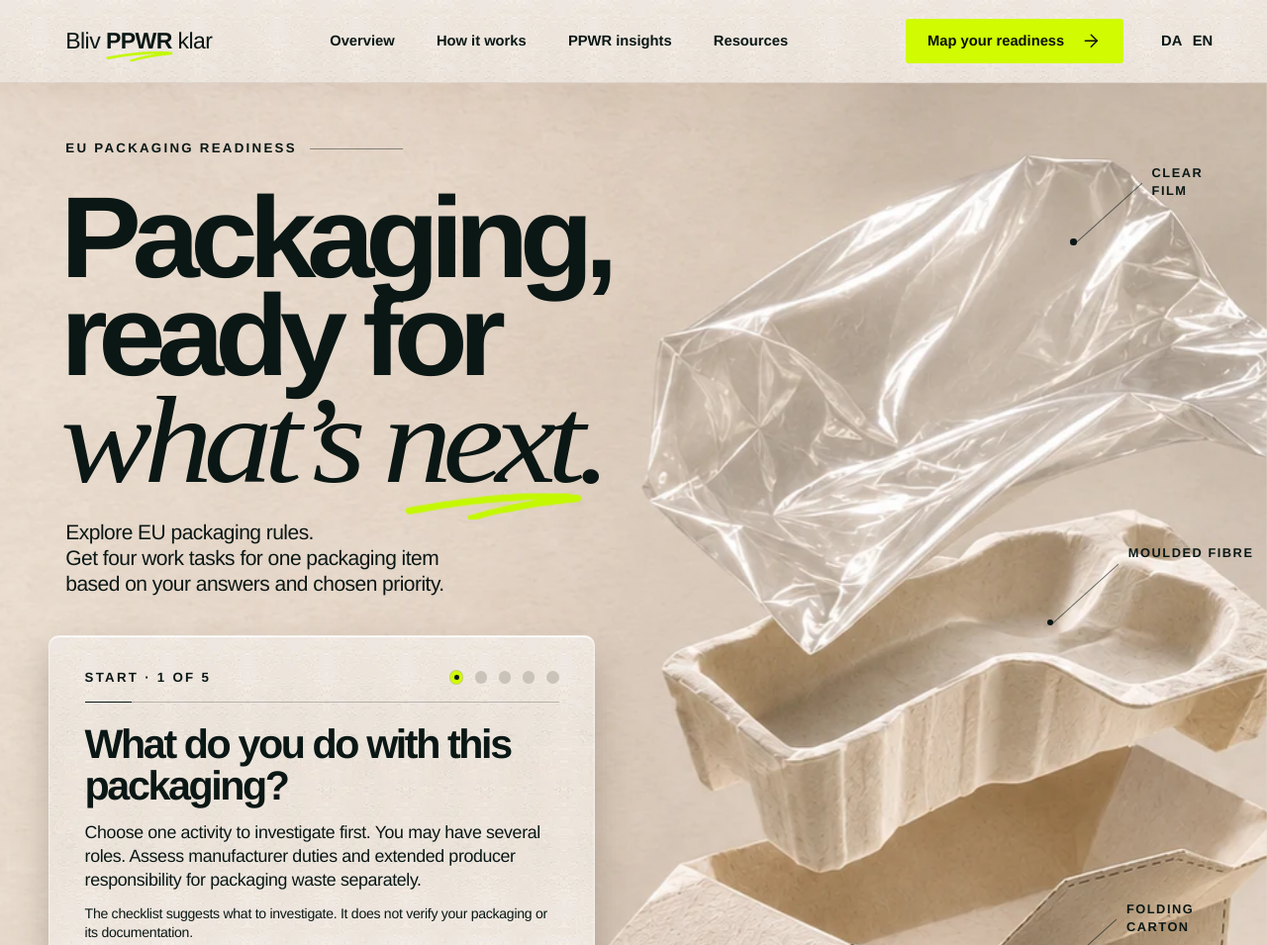
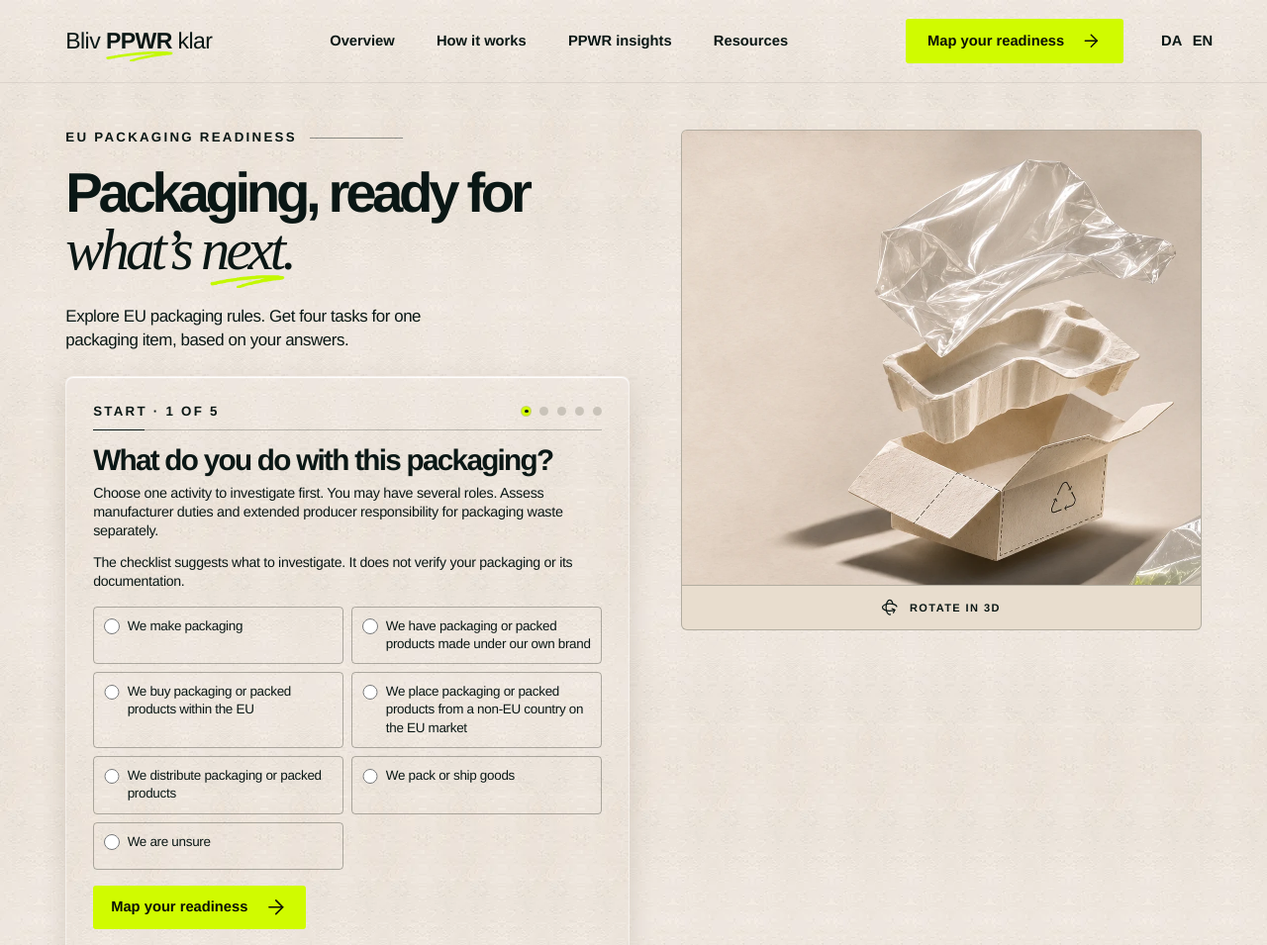
Before and after one commit to Brandsurface/Bliv-ppwr-klar, a plain HTML site: page index.html in a window 1280 px wide. Shown: the top 955 px of the page at 99% size. Drawn offline with Linux system fonts and the light colour scheme.

Commit message:
Gør forsiden mere kompakt på desktop (#21)

```diff
--- a/index.html
+++ b/index.html
@@ -5,7 +5,8 @@
   <meta name="viewport" content="width=device-width,initial-scale=1">
   <meta name="theme-color" content="#eee6da">
   <!-- SEO -->
-  <link rel="preload" as="image" href="/assets/hero.webp" imagesrcset="/assets/hero-mobile.webp 760w, /assets/hero.webp 1308w" imagesizes="100vw" fetchpriority="high">
+  <link rel="preload" as="image" href="/assets/hero.webp" media="not all and (max-width: 720px)" fetchpriority="high">
+  <link rel="preload" as="image" href="/assets/hero-mobile.webp" media="(max-width: 720px)" fetchpriority="high">
   <link rel="stylesheet" href="/kompas.css">
   <script src="/kompas.js" defer></script>
 </head>
@@ -26,18 +27,16 @@
 <main id="overview">
   <section class="hero" aria-labelledby="headline">
     <div class="hero-scene">
-      <img class="hero-photo" src="/assets/hero.webp" srcset="/assets/hero-mobile.webp 760w, /assets/hero.webp 1308w" sizes="100vw" width="1308" height="1203" fetchpriority="high" alt="Clear film, a moulded fibre insert and an open folding carton suspended above a sheet of film." data-alt-da="Klar folie, en formstøbt fiberindsats og en åben foldeæske svæver over et ark folie.">
-      <div class="notes" aria-hidden="true">
-        <span class="note film" data-da="Klar folie">Clear film</span>
-        <span class="note fibre" data-da="Formstøbt fiber">Moulded fibre</span>
-        <span class="note board" data-da="Foldet karton">Folding carton</span>
-      </div>
+      <picture class="hero-image">
+        <source media="(max-width: 720px)" srcset="/assets/hero-mobile.webp">
+        <img class="hero-photo" src="/assets/hero.webp" width="1308" height="1203" fetchpriority="high" alt="Clear film, a moulded fibre insert and an open folding carton suspended above a sheet of film.">
+      </picture>
       <button class="inspect" type="button" id="open-study" aria-haspopup="dialog"><svg aria-hidden="true"><use href="/assets/icons.svg#rotate-3d"/></svg><span data-da="Drej emballagen i 3D">Rotate in 3D</span></button>
     </div>
     <div class="intro">
       <p class="kicker" data-da="EU’S NYE EMBALLAGEREGLER">EU PACKAGING READINESS</p>
-      <h1 id="headline"><span data-da="Emballage,">Packaging,</span><span data-da="klar til">ready for</span><em data-da="det næste.">what’s next.</em></h1>
-      <p class="lead"><span class="lead-line" data-da="Få overblik over EU’s emballagekrav.">Explore EU packaging rules.</span> <span class="lead-line" data-da="Få fire arbejdsopgaver for én emballage">Get four work tasks for one packaging item</span> <span class="lead-line" data-da="ud fra jeres svar og valgte prioritet.">based on your answers and chosen priority.</span></p>
+      <h1 id="headline"><span data-da="Emballage,">Packaging,</span> <span data-da="klar til">ready for</span> <em data-da="det næste.">what’s next.</em></h1>
+      <p class="lead">Explore EU packaging rules. Get four tasks for one packaging item, based on your answers.</p>
     </div>
     <section class="quiz" id="readiness" aria-label="PPWR readiness test">
       <div class="quiz-status"><span id="step"></span><span class="dots" aria-hidden="true"></span></div>
--- a/kompas.css
+++ b/kompas.css
@@ -44,11 +44,11 @@ button > svg, a > svg { display: inline-block; width: 1.4em; height: 1.4em; flex
 .nav-cta { padding: .85em 1.5em; line-height: 1 }
 #language { background: transparent; border: 0; padding: 6px 0 }
 #menu { display: none }
-.hero { position: relative; isolation: isolate; min-height: 92vw; padding: 4.55vw 0 6.55vw; overflow: clip; background: #e6d9c9 }
+.hero { position: relative; isolation: isolate; overflow: clip }
 .hero-scene { position: absolute; inset: 0; z-index: -1; overflow: hidden }
 .hero-photo { width: 100%; height: 100%; position: absolute; inset: 0; object-fit: cover; object-position: center top;  transform-origin: center top }
 .intro { position: relative; width: 46.5%; margin-left: var(--pad) }
-.kicker, .quiz-status, .note, .inspect, .band-link {
+.kicker, .quiz-status, .inspect, .band-link {
   text-transform: uppercase; font-weight: 650; letter-spacing: .17em; font-size: clamp(10px,1.04vw,14px)
 }
 .kicker { display: flex; align-items: center; gap: 1em; margin: 0; line-height: 1.2 }
@@ -58,12 +58,6 @@ h1 span, h1 em { display: block; width: max-content }
 h1 em { font-family: var(--serif); font-weight: 400; font-size: 1.07em; letter-spacing: -.065em; position: relative; line-height: .9 }
 h1 em::after { width: 34%; height: .23em; right: 3%; bottom: -.19em }
 .lead { width: 33.4vw; max-width: 100%; margin: 0; font-size: clamp(15px,1.61vw,24px); line-height: 1.25; letter-spacing: -.025em }
-.note { position: absolute; width: 10%; font-size: clamp(9px,1vw,14px); line-height: 1.4; letter-spacing: .12em }
-.note::before { content: ""; position: absolute; width: 7vw; height: 1px; right: calc(100% + .8vw); top: 1.5em; background: var(--ink); opacity: .58; transform: rotate(-42deg); transform-origin: right }
-.note::after { content: ""; position: absolute; width: .52vw; height: .52vw; border-radius: 50%; background: var(--ink); right: calc(100% + 5.9vw); top: calc(1.5em + 4.4vw) }
-.film { top: 5.3%; right: 2.3%; max-width: 6.8em }
-.fibre { top: 30.2%; right: .95%; max-width: 10em }
-.board { top: 53.5%; right: 1.1%; max-width: 10em }
 .inspect { display: flex; align-items: center; justify-content: center; gap: 1em; position: absolute; left: 58%; top: 77%; width: 29%; min-height: 44px; font-size: clamp(10px, .96vw,14px); letter-spacing: .13em }
 .inspect::before, .inspect::after { content: ""; height: 1px; background: currentColor; opacity: .45; flex: 1 }
 .inspect svg { width: 1.6em; height: 1.6em }
@@ -127,13 +121,48 @@ dialog::backdrop { background: #1720199e }
 .model-controls label { display: grid; text-align: center; gap: 4px; font-size: 13px }
 .model-controls input { width: min(42vw,260px); accent-color: #546338 }
 .short-label { display: none }
-@media (min-width: 721px) {
-  h1 span { transform: scaleX(1.055); transform-origin: left }
-  h1 em { transform: scaleX(1.12); transform-origin: left }
-  .chapter h2 { transform: scaleX(1.05); transform-origin: left }
+@media (width > 720px) {
+  .hero {
+    display: grid; grid-template: "intro scene" auto "quiz scene" 1fr / minmax(0, 1.04fr) minmax(0, .96fr);
+    align-items: start; gap: 24px clamp(24px,4vw,64px);
+    padding: clamp(28px,3.7vw,54px) max(var(--pad), (100% - 78rem) / 2) clamp(36px,4vw,64px);
+  }
+  .hero-scene {
+    grid-area: scene; position: relative; inset: auto; z-index: auto;
+    border: 1px solid var(--line); background: #e8ddce; border-radius: 6px;
+  }
+  .hero-image { position: relative; display: block; aspect-ratio: 1.14; overflow: hidden; border-bottom: 1px solid var(--line) }
+  .hero-photo {
+    inset: 0 0 0 auto; width: 127%; object-position: right top; transform-origin: right top;
+    --pack-entry-scale: 1.045;
+  }
+  .inspect { position: static; width: 100%; padding: 8px 12px; font-size: 11px }
+  .inspect::before, .inspect::after { display: none }
+  .intro { grid-area: intro; width: auto; margin: 0 }
+  .intro h1 { font-size: clamp(32px,4.4vw,64px); line-height: .97; margin: .36em 0 .5em; text-wrap: balance }
+  .intro h1 span { display: inline }
+  .intro h1 em { font-size: 1.04em; width: auto; max-width: max-content; margin-top: .08em }
+  .lead { font-size: clamp(15px,1.32vw,19px); line-height: 1.42; width: auto; max-width: 40ch }
+  .quiz {
+    grid-area: quiz; width: auto; margin: 0; padding: clamp(16px,2.1vw,30px);
+    box-shadow: 0 10px 24px rgb(55 40 24 / 12%), inset 0 1px 1px #fff; border-radius: 8px;
+  }
+  .quiz-status { padding-bottom: 10px }
+  .dots { gap: 9px }
+  .dots i { width: 9px; height: 9px }
+  .quiz h2 { font-size: clamp(23px,2.32vw,36px); margin: 14px 0 8px; line-height: 1.08 }
+  .quiz p { font-size: clamp(14px,1.12vw,17px) }
+  .options { margin-top: 16px; gap: 8px }
+  .choice { padding: 10px; gap: 8px; font-size: clamp(13px,1.05vw,16px); min-height: 48px }
+  .controls { margin-top: 16px }
+  .controls .primary { min-height: 44px; padding-inline: 18px; font-size: clamp(14px,1.15vw,17px) }
+  .chapter, .chapter.data, .chapter.responsibility {
+    min-height: clamp(210px,21vw,340px); padding: 30px max(var(--pad), (100% - 78rem) / 2);
+  }
+  .chapter h2 { font-size: clamp(36px,4.8vw,70px) }
+  .chapter em { font-size: clamp(22px,2.65vw,38px) }
+  .chapter p { font-size: clamp(14px,1.28vw,19px) }
   .chapter-copy { width: 50% }
-  .lead { font-size: 1.64vw; width: 34.5vw }
-  .lead-line { display: block }
 }
 @media (max-width: 720px) {
   :root { --pad: 5vw; scroll-padding-top: 68px }
@@ -155,7 +184,6 @@ dialog::backdrop { background: #1720199e }
   .kicker { font-size: 9px; letter-spacing: .11em }
   h1 { font-size: 9.7vw; margin: 5vw 0 4.8vw; line-height: .91 }
   .lead { width: 43vw; font-size: clamp(14px,2.8vw,18px); line-height: 1.29 }
-  .notes { display: none }
   .inspect { top: auto; bottom: 14%; left: 56%; width: 40%; min-height: 40px; font-size: 9px; padding: 0; gap: 5px }
   .quiz { margin: -7vw var(--pad) 0; width: auto; border-radius: 7px; padding: clamp(18px,5vw,32px) }
   .quiz-status { padding-bottom: 12px }
@@ -227,8 +255,9 @@ dialog::backdrop { background: #1720199e }
 #optional-help details p { font-size: .95rem; line-height: 1.5; max-width: 58ch; margin: 0 }
 #page-help-slot:not(:empty) { padding: 0 var(--pad) }
 #page-help-slot #optional-help { padding-block: 1.1rem }
-@media(min-width:721px) {
-  .hero:has(.is-complete) .hero-scene { height: 92vw }
+@media (width > 720px) {
+  .quiz.is-complete { grid-column: 1 / -1; width: min(100%, 780px); padding: clamp(20px,3.1vw,44px) }
+  .hero:has(.is-complete) .hero-scene { grid-row: 1; }
 }
 @media(max-width:720px) {
   .quiz.is-complete { width: auto }
@@ -240,7 +269,7 @@ dialog::backdrop { background: #1720199e }
   to { opacity: 1; translate: 0 0; clip-path: inset(-18% -8% -48% -8%) }
 }
 @keyframes pack-settle {
-  from { scale: 1.18; translate: 0 2.5% }
+  from { scale: var(--pack-entry-scale, 1.18) }
   to { scale: 1; translate: 0 0 }
 }
 @keyframes hero-depth {
@@ -268,14 +297,12 @@ dialog::backdrop { background: #1720199e }
   to { scale: 1 1 }
 }
 @media (prefers-reduced-motion: no-preference) {
-  .intro h1 > *, .intro .lead, .notes .note {
+  .intro h1 > *, .intro .lead {
     animation: type-enter .95s cubic-bezier(.16,.72,.18,1) backwards;
   }
   .intro h1 > :nth-child(2) { animation-delay: 135ms }
   .intro h1 em { animation-delay: 260ms }
-  .intro .lead, .notes .film { animation-delay: 330ms }
-  .notes .fibre { animation-delay: 460ms }
-  .notes .board { animation-delay: 590ms }
+  .intro .lead { animation-delay: 330ms }
   .hero-photo { animation: pack-settle 1.65s cubic-bezier(.17,.7,.24,1) backwards }
   .chapter .number { display: inline-flex; align-items: center; gap: .7em }
   .chapter .number::after {
@@ -295,11 +322,13 @@ dialog::backdrop { background: #1720199e }
   .chapter.data { --detail-motion: detail-cross }
   .chapter.responsibility { --detail-motion: detail-pullback }
   @supports (animation-timeline: view()) {
-    .hero { view-timeline-name: --hero }
-    .hero-photo {
-      animation: pack-settle 1.65s cubic-bezier(.17,.7,.24,1) backwards, hero-depth 1s linear both;
-      animation-timeline: auto, --hero;
-      animation-range: normal, exit 0% exit 85%;
+    @media (max-width: 720px) {
+      .hero { view-timeline-name: --hero }
+      .hero-photo {
+        animation: pack-settle 1.65s cubic-bezier(.17,.7,.24,1) backwards, hero-depth 1s linear both;
+        animation-timeline: auto, --hero;
+        animation-range: normal, exit 0% exit 85%;
+      }
     }
     .chapter { view-timeline-name: --chapter }
     .chapter img {
```
Also changed, not shown: content.json.
